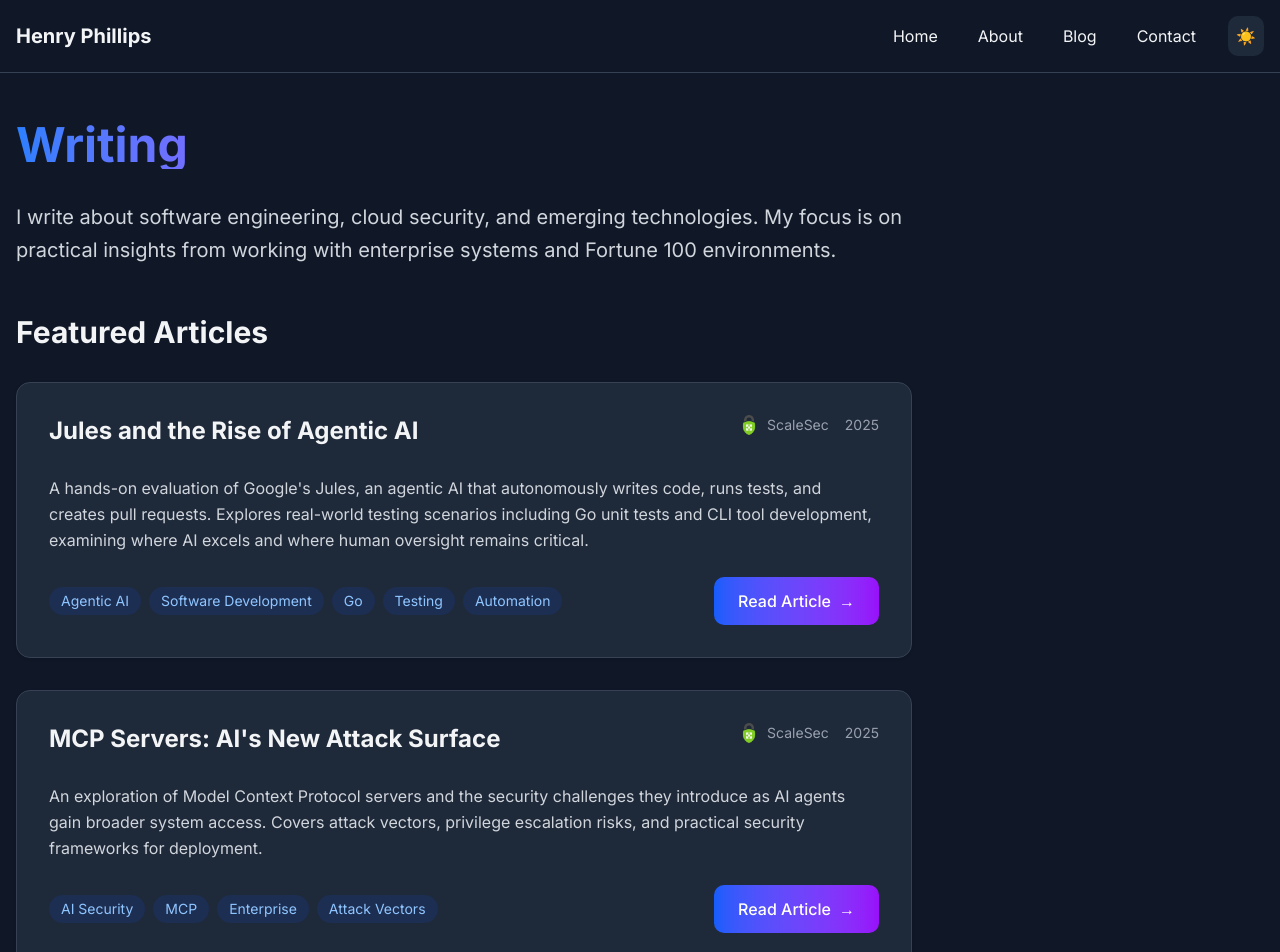
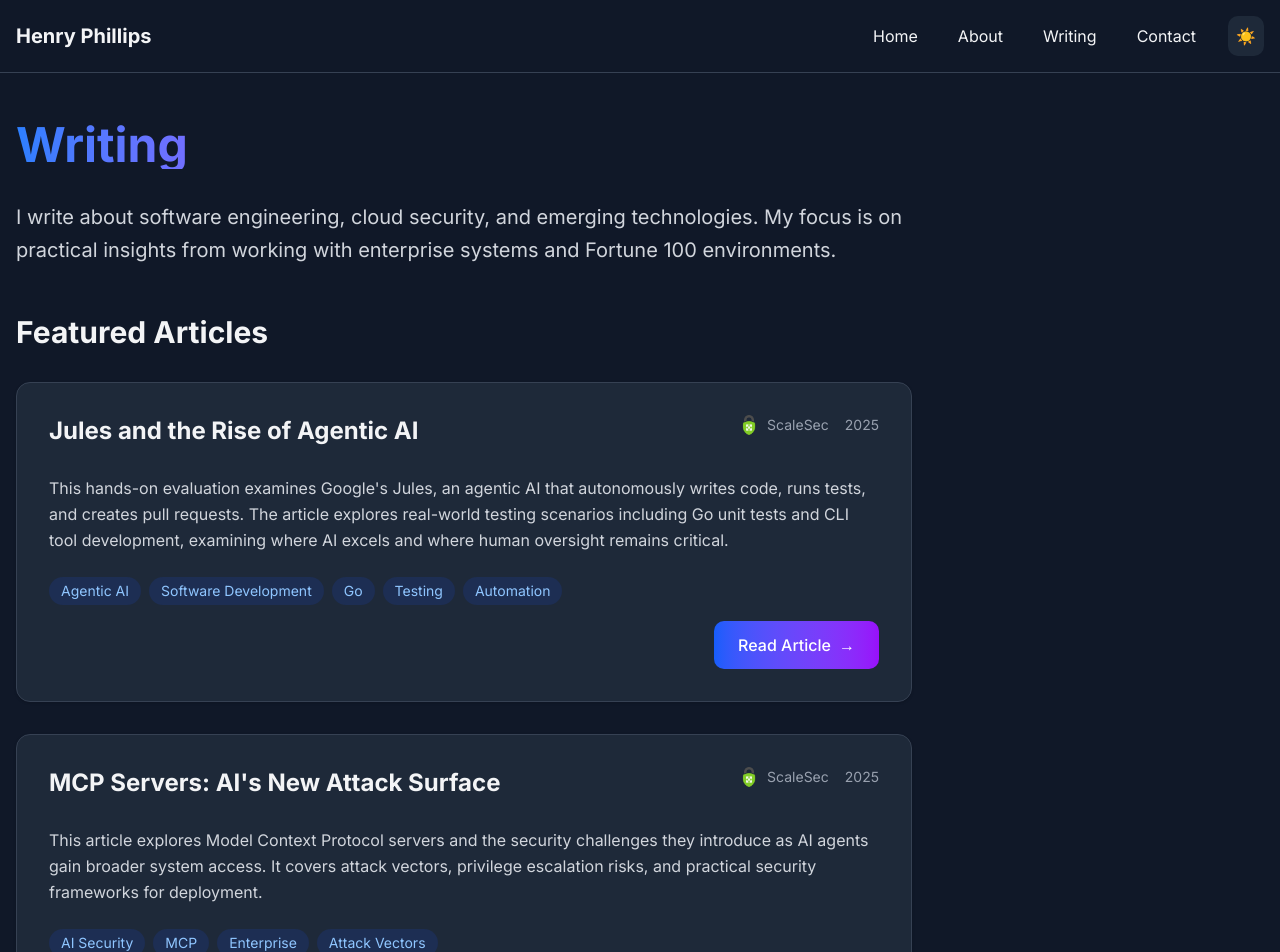
Before and after one commit to uprightsleepy/personal-site, a Next.js app: page /blog in a window 1280 px wide. Shown: the top 952 px of the page. Built offline with nearby package versions, Linux system fonts and the light colour scheme.

Commit message:
phrasing

```diff
--- a/src/app/blog/page.tsx
+++ b/src/app/blog/page.tsx
@@ -16,7 +16,7 @@
   const articles = [
     {
       title: "Jules and the Rise of Agentic AI",
-      summary: "A hands-on evaluation of Google's Jules, an agentic AI that autonomously writes code, runs tests, and creates pull requests. Explores real-world testing scenarios including Go unit tests and CLI tool development, examining where AI excels and where human oversight remains critical.",
+      summary: "This hands-on evaluation examines Google's Jules, an agentic AI that autonomously writes code, runs tests, and creates pull requests. The article explores real-world testing scenarios including Go unit tests and CLI tool development, examining where AI excels and where human oversight remains critical.",
       platform: "ScaleSec",
       date: "2025",
       tags: ["Agentic AI", "Software Development", "Go", "Testing", "Automation"],
@@ -25,7 +25,7 @@
     },
     {
       title: "MCP Servers: AI's New Attack Surface",
-      summary: "An exploration of Model Context Protocol servers and the security challenges they introduce as AI agents gain broader system access. Covers attack vectors, privilege escalation risks, and practical security frameworks for deployment.",
+      summary: "This article explores Model Context Protocol servers and the security challenges they introduce as AI agents gain broader system access. It covers attack vectors, privilege escalation risks, and practical security frameworks for deployment.",
       platform: "ScaleSec",
       date: "2025",
       tags: ["AI Security", "MCP", "Enterprise", "Attack Vectors"],
@@ -34,7 +34,7 @@
     },
     {
       title: "Local Intelligence: Open-Weight Models for Enterprise",
-      summary: "How open-weight models enable organizations to run AI entirely within their own infrastructure, maintaining data sovereignty while leveraging advanced capabilities. Covers deployment strategies and compliance considerations.",
+      summary: "This article explains how open-weight models enable organizations to run AI entirely within their own infrastructure, maintaining data sovereignty while leveraging advanced capabilities. It covers deployment strategies and compliance considerations.",
       platform: "ScaleSec",
       date: "2025",
       tags: ["AI", "Privacy", "Compliance", "Infrastructure"],
@@ -95,8 +95,8 @@
                   {article.summary}
                 </p>
 
-                <div className="flex flex-wrap items-center justify-between">
-                  <div className="flex flex-wrap gap-2 mb-4 md:mb-0">
+                <div className="flex flex-col space-y-4">
+                  <div className="flex flex-wrap gap-2">
                     {article.tags.map((tag, tagIndex) => (
                       <span
                         key={tagIndex}
@@ -107,6 +107,7 @@
                     ))}
                   </div>
 
+                  <div className="flex justify-end">
                     <a
                       href={article.url}
                       target="_blank"
@@ -116,6 +117,7 @@
                       <span>Read Article</span>
                       <span>→</span>
                     </a>
+                  </div>
                 </div>
               </article>
             ))}
--- a/src/app/page.tsx
+++ b/src/app/page.tsx
@@ -75,7 +75,7 @@
             href="/blog"
             className="border-2 border-gray-300 dark:border-gray-600 bg-transparent hover:bg-gray-50 dark:hover:bg-gray-800 px-8 py-4 rounded-xl hover:border-blue-600 dark:hover:border-blue-400 hover:text-blue-600 dark:hover:text-blue-400 transition-all duration-300 font-medium text-lg focus:outline-none focus:ring-2 focus:ring-blue-500 focus:ring-offset-2 focus:ring-offset-white dark:focus:ring-offset-gray-900"
           >
-            Read Blog
+            Read Writing
           </Link>
         </div>
       </div>
--- a/src/components/navigation.tsx
+++ b/src/components/navigation.tsx
@@ -40,7 +40,7 @@
               href="/blog"
               className="hover:text-blue-600 dark:hover:text-blue-400 transition-colors focus:outline-none focus:ring-2 focus:ring-blue-500 focus:ring-offset-2 focus:ring-offset-white dark:focus:ring-offset-gray-900 rounded px-2 py-1"
             >
-              Blog
+              Writing
             </Link>
             <Link
               href="/contact"
@@ -98,7 +98,7 @@
               className="block hover:text-blue-600 dark:hover:text-blue-400 transition-colors focus:outline-none focus:ring-2 focus:ring-blue-500 focus:ring-offset-2 focus:ring-offset-white dark:focus:ring-offset-gray-900 rounded px-2 py-2"
               onClick={() => setIsMenuOpen(false)}
             >
-              Blog
+              Writing
             </Link>
             <Link
               href="/contact"
```
Lines whose indentation alone changed are shown as unchanged.
